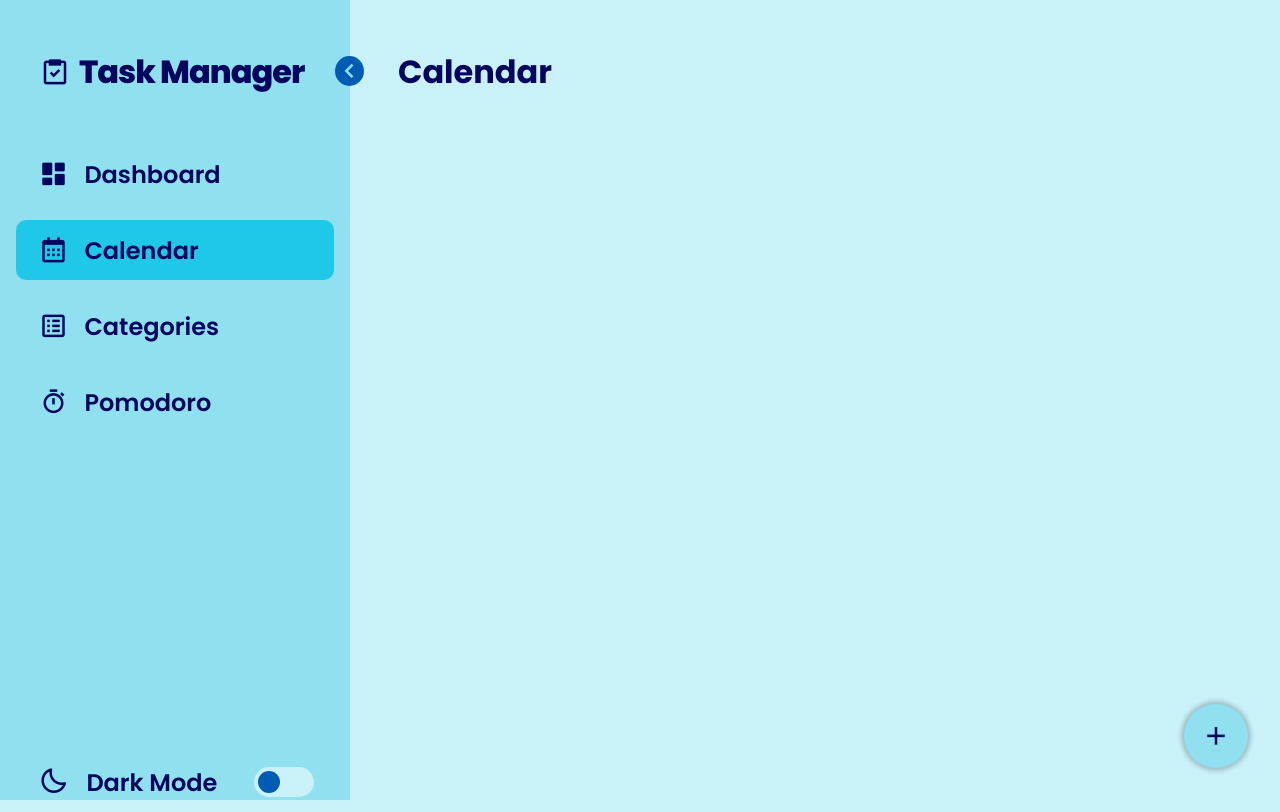
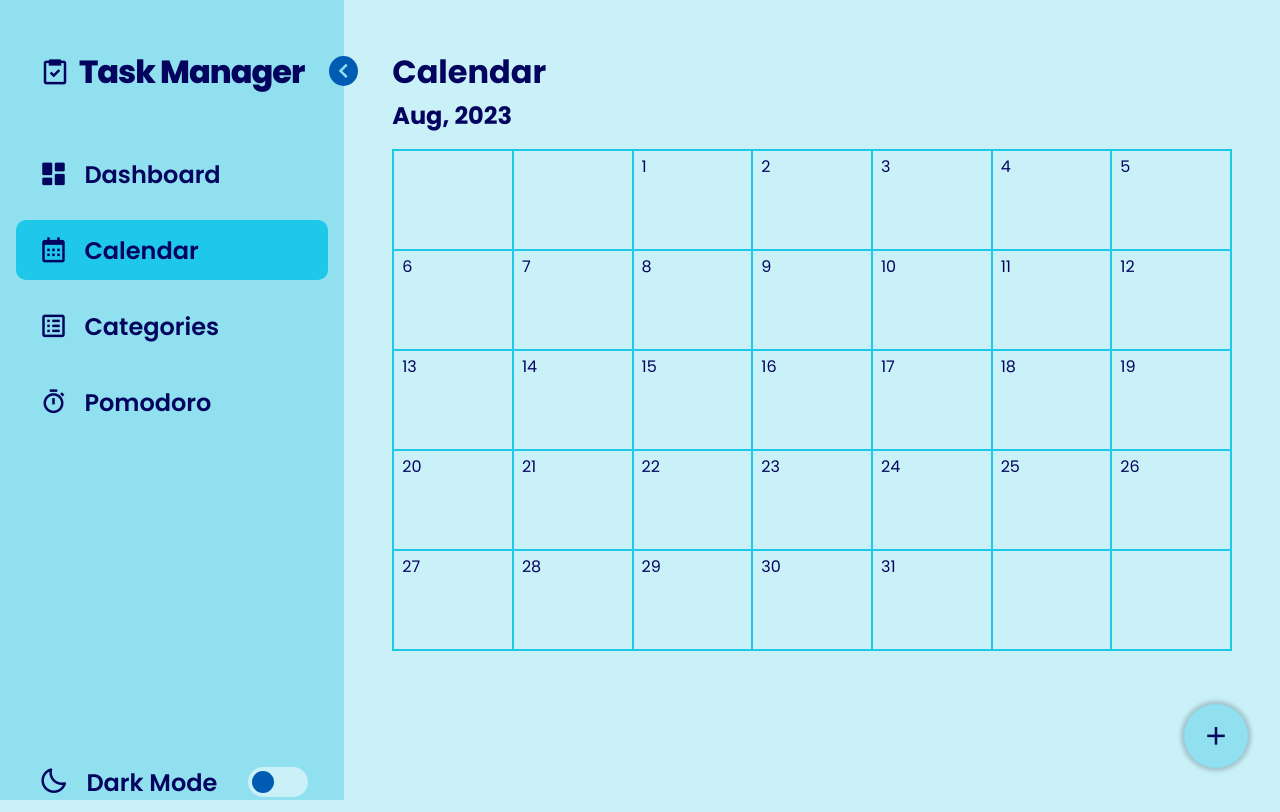
Before and after one commit to WaltsonZh/Organask, a React (Vite) app: page /calendar in a window 1280 px wide. Built offline with nearby package versions, Linux system fonts and the light colour scheme; no server answers; the database is empty.

Commit message:
added monthly calendar

```diff
--- a/src/index.css
+++ b/src/index.css
@@ -46,6 +46,7 @@ body.Dark {
 .Page {
   padding: 3em;
   display: grid;
+  width: 100%;
 }
 
 .Sidebar {
@@ -217,6 +218,31 @@ body.Dark .switch::before {
   background: var(--highlight-color);
 }
 
+/* .Calendar * {
+  outline: auto;
+} */
+
+.Calendar {
+  grid-template-rows: repeat(auto-fill, minmax(3em, 1fr));
+}
+
+.Calendar .calendar--grid {
+  display: grid;
+  width: 100%;
+  grid-row: 3 / -3;
+  border: var(--highlight-color) 1px solid;
+}
+
+.Calendar .monthly--week {
+  display: grid;
+  grid-template-columns: repeat(7, 1fr);
+}
+
+.Calendar .monthly--day {
+  border: var(--highlight-color) 1px solid;
+  padding: 0.2em 0.5em;
+}
+
 .Categories--task {
   display: grid;
 }
--- a/src/pages/Calendar.jsx
+++ b/src/pages/Calendar.jsx
@@ -1,9 +1,35 @@
 import React from 'react'
+import { getMonthCalendar } from '../utils'
 
 export default function Calendar() {
+  const today = new Date()
+  const month = today.getMonth()
+  const year = today.getFullYear()
+  const monthName = ['Jan', 'Feb', 'Mar', 'Apr', 'May', 'Jun', 'Jul', 'Aug', 'Sep', 'Oct', 'Nov', 'Dec']
+
+  const monthlyCalendar = getMonthCalendar(today)
+  const monthlyCalendarEls = monthlyCalendar.map((week) => {
+    let key = 0
+    return (
+      <div key={monthlyCalendar.indexOf(week)} className='monthly--week'>
+        {week.map((day) => {
+          return (
+            <div key={key++} className='monthly--day'>
+              {day ? day : ''}
+            </div>
+          )
+        })}
+      </div>
+    )
+  })
+
   return (
     <div className='Calendar Page'>
       <h1>Calendar</h1>
+      <h2>
+        {monthName[month]}, {year}
+      </h2>
+      <div className='calendar--grid'>{monthlyCalendarEls}</div>
     </div>
   )
 }
--- /dev/null
+++ b/src/utils.js
@@ -0,0 +1,24 @@
+export const getMonthCalendar = (today) => {
+  const year = today.getFullYear()
+  const month = today.getMonth()
+  const first = new Date(year, month)
+  const firstWeekday = first.getDay()
+  const leapYear = year % 400 ? true : year % 100 ? false : year % 4 ? true : false
+
+  const daysOfMonth = [31, leapYear ? 29 : 28, 31, 30, 31, 30, 31, 31, 30, 31, 30, 31]
+
+  const calendar = []
+  for (let i = 0; i < 6; i++) {
+    if (i * 7 - firstWeekday >= daysOfMonth[month]) break
+    calendar.push([])
+    for (let j = 0; j < 7; j++) {
+      if ((i === 0 && j < firstWeekday) || i * 7 + j - firstWeekday >= daysOfMonth[month]) {
+        calendar[i].push(null)
+      } else {
+        calendar[i].push(i * 7 + j - firstWeekday + 1)
+      }
+    }
+  }
+
+  return calendar
+}
```
